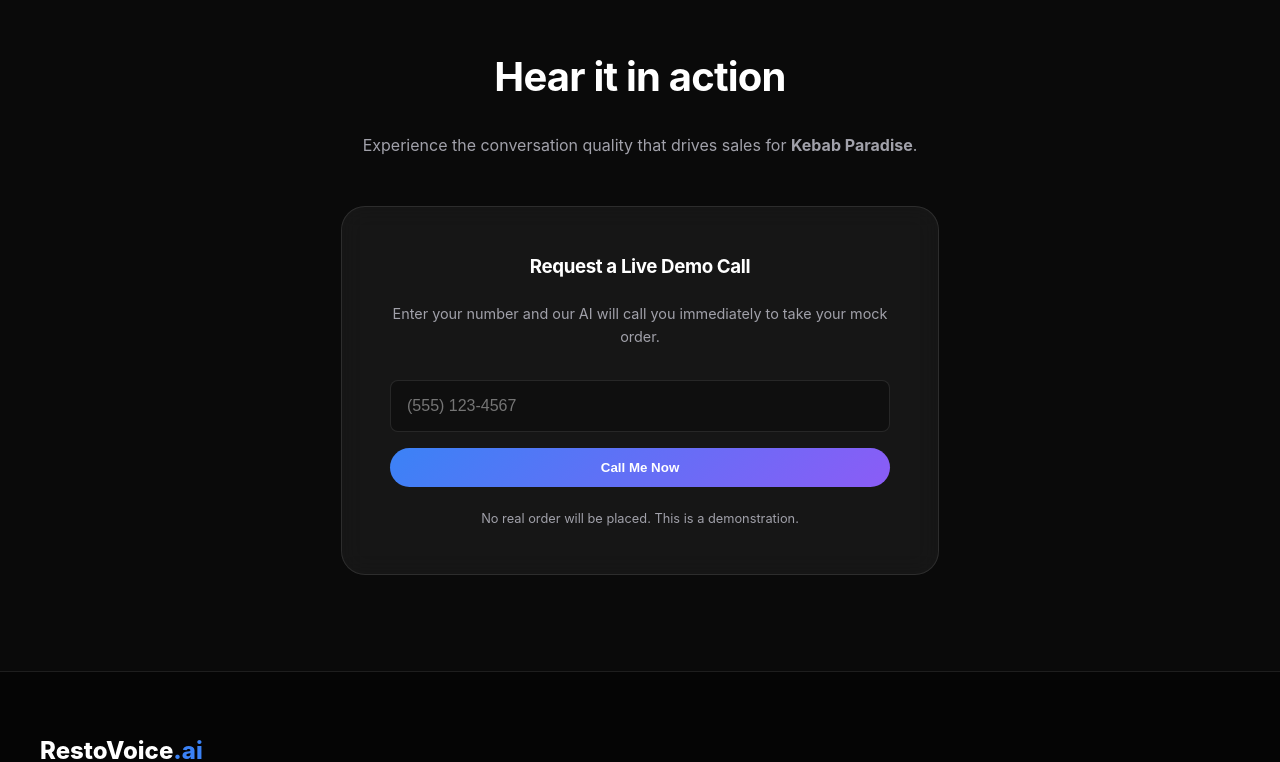
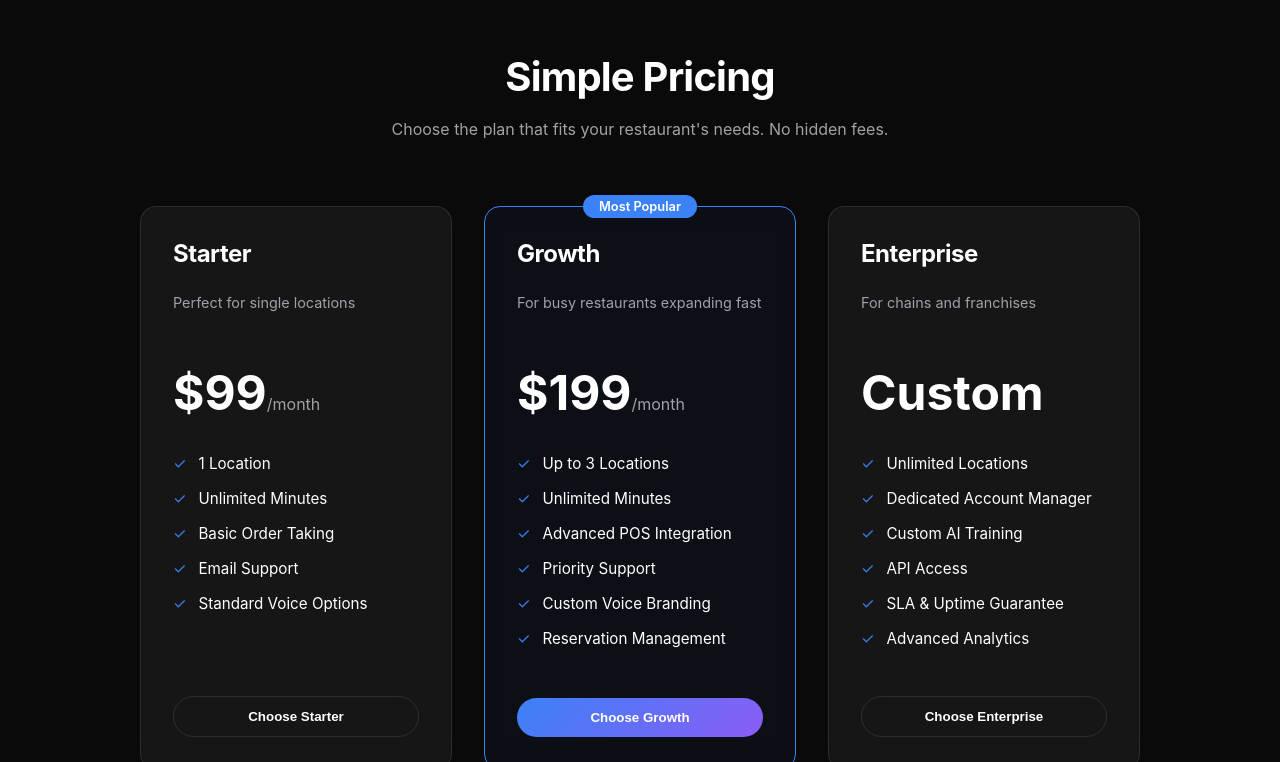
Before and after one commit to lamont703/project_kebab_paradise, a React (Vite) app: page / in a window 1280 px wide. Shown: the part 2038-2800 px from the top of the page. Built offline with nearby package versions, Linux system fonts and the light colour scheme.

Commit message:
Add Pricing section and smooth scrolling

```diff
--- a/src/App.jsx
+++ b/src/App.jsx
@@ -2,6 +2,7 @@ import React from 'react';
 import Navbar from './components/Navbar';
 import Hero from './components/Hero';
 import Features from './components/Features';
+import Pricing from './components/Pricing';
 import DemoSection from './components/DemoSection';
 import Footer from './components/Footer';
 
@@ -12,6 +13,7 @@ function App() {
       <main>
         <Hero />
         <Features />
+        <Pricing />
         <DemoSection />
       </main>
       <Footer />
--- a/src/components/Hero.jsx
+++ b/src/components/Hero.jsx
@@ -55,12 +55,12 @@ const Hero = () => {
                 </p>
 
                 <div style={{ display: 'flex', gap: '1rem', justifyContent: 'center', marginBottom: '4rem' }}>
-                    <button className="btn-primary" style={{ fontSize: '1.1rem', padding: '1rem 2rem' }}>
+                    <a href="#pricing" className="btn-primary" style={{ fontSize: '1.1rem', padding: '1rem 2rem', textDecoration: 'none' }}>
                         Get Started
-                    </button>
-                    <button className="btn-secondary" style={{ fontSize: '1.1rem', padding: '1rem 2rem' }}>
+                    </a>
+                    <a href="#demo" className="btn-secondary" style={{ fontSize: '1.1rem', padding: '1rem 2rem', textDecoration: 'none' }}>
                         Hear Samples
-                    </button>
+                    </a>
                 </div>
 
                 {/* Visual Mockup */}
--- a/src/components/Navbar.jsx
+++ b/src/components/Navbar.jsx
@@ -24,7 +24,7 @@ const Navbar = () => {
                 </div>
 
                 <div>
-                    <button className="btn-primary">Schedule a Demo</button>
+                    <a href="#demo" className="btn-primary" style={{ textDecoration: 'none' }}>Schedule a Demo</a>
                 </div>
             </div>
         </nav>
--- /dev/null
+++ b/src/components/Pricing.jsx
@@ -0,0 +1,119 @@
+import React from 'react';
+
+const Pricing = () => {
+    const plans = [
+        {
+            name: "Starter",
+            price: "$99",
+            period: "/month",
+            desc: "Perfect for single locations",
+            features: [
+                "1 Location",
+                "Unlimited Minutes",
+                "Basic Order Taking",
+                "Email Support",
+                "Standard Voice Options"
+            ],
+            highlight: false
+        },
+        {
+            name: "Growth",
+            price: "$199",
+            period: "/month",
+            desc: "For busy restaurants expanding fast",
+            features: [
+                "Up to 3 Locations",
+                "Unlimited Minutes",
+                "Advanced POS Integration",
+                "Priority Support",
+                "Custom Voice Branding",
+                "Reservation Management"
+            ],
+            highlight: true
+        },
+        {
+            name: "Enterprise",
+            price: "Custom",
+            period: "",
+            desc: "For chains and franchises",
+            features: [
+                "Unlimited Locations",
+                "Dedicated Account Manager",
+                "Custom AI Training",
+                "API Access",
+                "SLA & Uptime Guarantee",
+                "Advanced Analytics"
+            ],
+            highlight: false
+        }
+    ];
+
+    return (
+        <section id="pricing" className="section-padding">
+            <div className="container">
+                <div style={{ textAlign: 'center', marginBottom: '4rem' }}>
+                    <h2 style={{ fontSize: '2.5rem', marginBottom: '1rem' }}>Simple Pricing</h2>
+                    <p style={{ maxWidth: '600px', margin: '0 auto', color: 'var(--text-muted)' }}>
+                        Choose the plan that fits your restaurant's needs. No hidden fees.
+                    </p>
+                </div>
+
+                <div style={{
+                    display: 'grid',
+                    gridTemplateColumns: 'repeat(auto-fit, minmax(300px, 1fr))',
+                    gap: '2rem',
+                    maxWidth: '1000px',
+                    margin: '0 auto'
+                }}>
+                    {plans.map((plan, i) => (
+                        <div key={i} className="glass-card" style={{
+                            position: 'relative',
+                            border: plan.highlight ? '1px solid var(--primary)' : '1px solid var(--border-light)',
+                            background: plan.highlight ? 'rgba(59, 130, 246, 0.05)' : 'var(--bg-card)',
+                            display: 'flex',
+                            flexDirection: 'column'
+                        }}>
+                            {plan.highlight && (
+                                <div style={{
+                                    position: 'absolute',
+                                    top: '-12px',
+                                    left: '50%',
+                                    transform: 'translateX(-50%)',
+                                    background: 'var(--primary)',
+                                    color: 'white',
+                                    padding: '0.25rem 1rem',
+                                    borderRadius: '999px',
+                                    fontSize: '0.8rem',
+                                    fontWeight: '600'
+                                }}>
+                                    Most Popular
+                                </div>
+                            )}
+
+                            <h3 style={{ fontSize: '1.5rem', marginBottom: '0.5rem' }}>{plan.name}</h3>
+                            <p style={{ fontSize: '0.9rem', marginBottom: '2rem', minHeight: '40px' }}>{plan.desc}</p>
+
+                            <div style={{ fontSize: '3rem', fontWeight: '700', marginBottom: '2rem' }}>
+                                {plan.price}<span style={{ fontSize: '1rem', color: 'var(--text-muted)', fontWeight: '400' }}>{plan.period}</span>
+                            </div>
+
+                            <ul style={{ listStyle: 'none', padding: 0, margin: '0 0 2rem 0', flex: 1 }}>
+                                {plan.features.map((feat, j) => (
+                                    <li key={j} style={{ marginBottom: '1rem', display: 'flex', alignItems: 'center', gap: '0.75rem', fontSize: '0.95rem' }}>
+                                        <span style={{ color: 'var(--primary)' }}>✓</span> {feat}
+                                    </li>
+                                ))}
+                            </ul>
+
+                            <button className={plan.highlight ? 'btn-primary' : 'btn-secondary'} style={{ width: '100%', justifyContent: 'center' }}>
+                                Choose {plan.name}
+                            </button>
+                        </div>
+                    ))}
+                </div>
+            </div>
+        </section>
+    );
+};
+
+export default Pricing;
```
